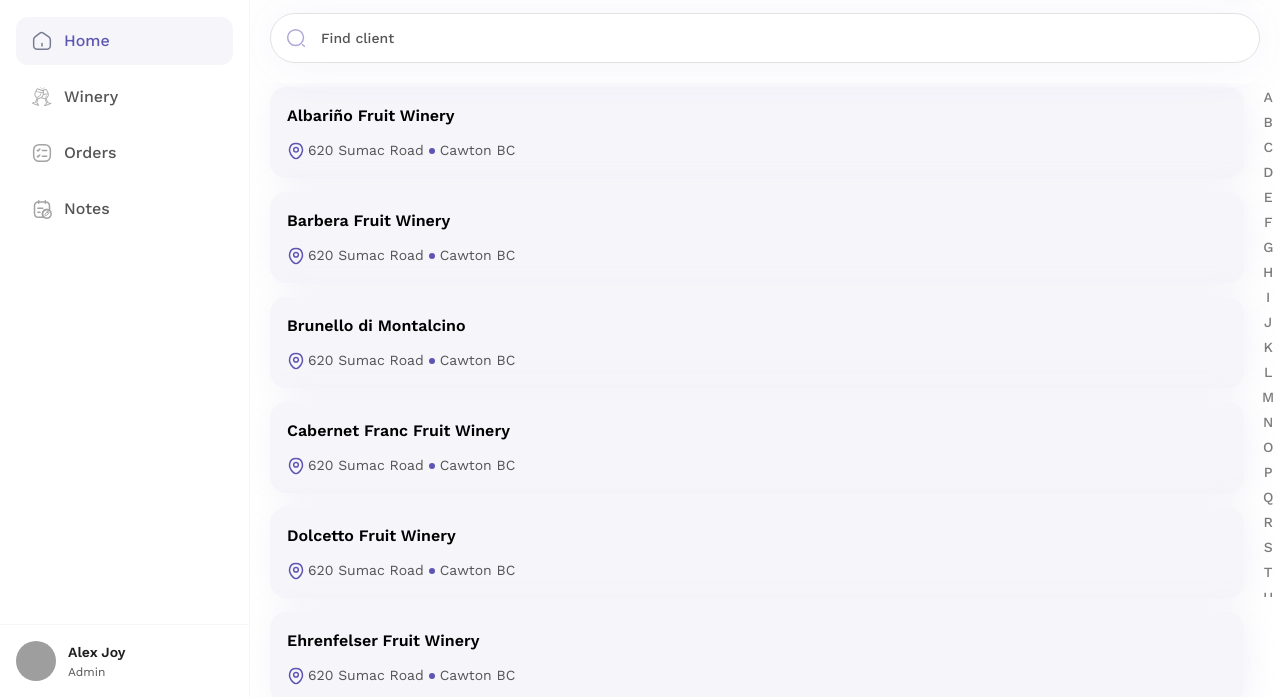
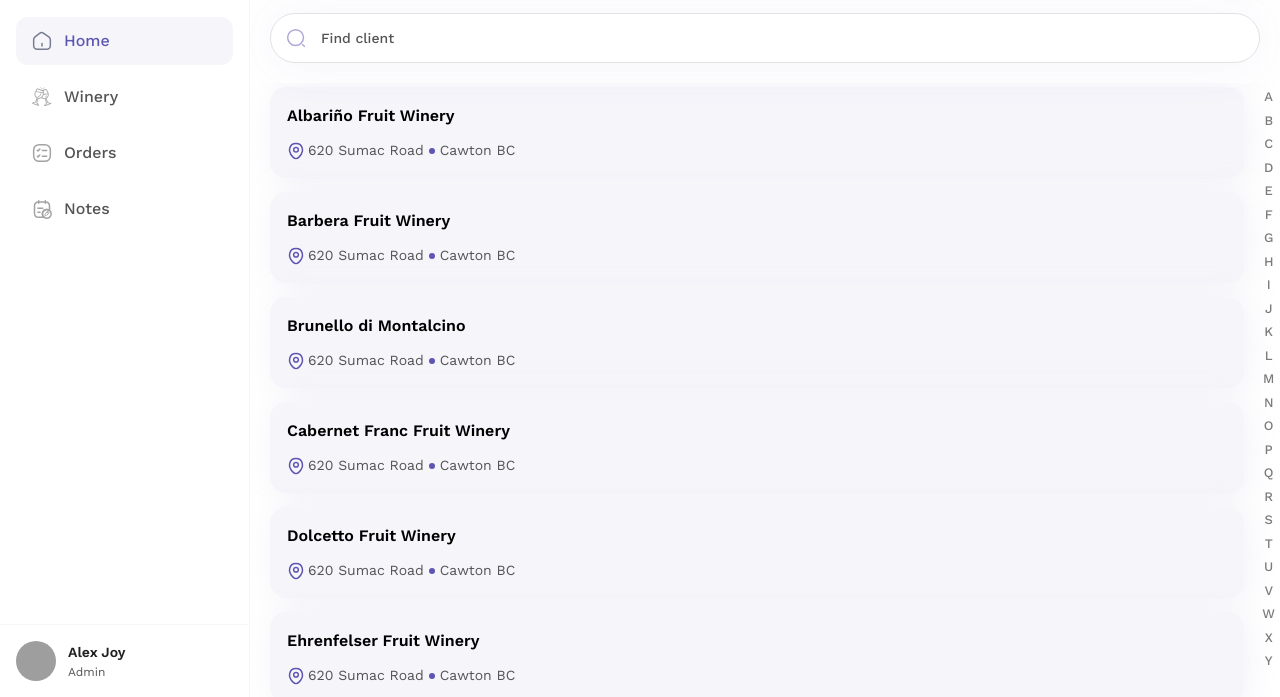
Before and after one commit to manikmt01/studio-excel, a website: page src/select-client.html in a window 1280 px wide. Shown: the part 103-800 px from the top of the page. Drawn offline with nearby package versions, Linux system fonts and the light colour scheme; grey boxes are pictures that could not be loaded.

Commit message:
feat: Add 'Select Client' and 'Change Password' pages, and refactor styling by replacing Tailwind configuration with new CSS files.

```diff
--- a/src/select-client.html
+++ b/src/select-client.html
@@ -264,59 +264,59 @@
 
             <!-- Alphabet Sidebar -->
             <aside
-                class="fixed right-[5px] top-[190px] bottom-[100px] flex flex-col justify-start overflow-y-auto no-scrollbar gap-[4px] items-center text-[10px] sm:text-[11px] md:text-[12px] xl:text-[14px] text-[#7B7B7B] font-medium z-50">
+                class="fixed right-[5px] top-[190px] bottom-[100px] lg:bottom-[20px] flex flex-col justify-start overflow-y-auto no-scrollbar gap-[2px] lg:gap-[4px] items-center text-[11px] sm:text-[11px] md:text-[12px] xl:text-[13px] text-[#7B7B7B] font-medium z-50">
                 <a href="#letter-A"
-                    class="transition-all duration-300 hover:text-[#5D55B2] hover:scale-150 hover:font-bold">A</a>
+                    class="transition-all duration-300 hover:text-[#5D55B2] hover:scale-125 hover:font-bold">A</a>
                 <a href="#letter-B"
-                    class="transition-all duration-300 hover:text-[#5D55B2] hover:scale-150 hover:font-bold">B</a>
+                    class="transition-all duration-300 hover:text-[#5D55B2] hover:scale-125 hover:font-bold">B</a>
                 <a href="#letter-C"
-                    class="transition-all duration-300 hover:text-[#5D55B2] hover:scale-150 hover:font-bold">C</a>
+                    class="transition-all duration-300 hover:text-[#5D55B2] hover:scale-125 hover:font-bold">C</a>
                 <a href="#letter-D"
-                    class="transition-all duration-300 hover:text-[#5D55B2] hover:scale-150 hover:font-bold">D</a>
+                    class="transition-all duration-300 hover:text-[#5D55B2] hover:scale-125 hover:font-bold">D</a>
                 <a href="#letter-E"
-                    class="transition-all duration-300 hover:text-[#5D55B2] hover:scale-150 hover:font-bold">E</a>
+                    class="transition-all duration-300 hover:text-[#5D55B2] hover:scale-125 hover:font-bold">E</a>
                 <a href="#letter-F"
-                    class="transition-all duration-300 hover:text-[#5D55B2] hover:scale-150 hover:font-bold">F</a>
+                    class="transition-all duration-300 hover:text-[#5D55B2] hover:scale-125 hover:font-bold">F</a>
                 <a href="#letter-G"
-                    class="transition-all duration-300 hover:text-[#5D55B2] hover:scale-150 hover:font-bold">G</a>
+                    class="transition-all duration-300 hover:text-[#5D55B2] hover:scale-125 hover:font-bold">G</a>
                 <a href="#letter-H"
-                    class="transition-all duration-300 hover:text-[#5D55B2] hover:scale-150 hover:font-bold">H</a>
+                    class="transition-all duration-300 hover:text-[#5D55B2] hover:scale-125 hover:font-bold">H</a>
                 <a href="#letter-I"
-                    class="transition-all duration-300 hover:text-[#5D55B2] hover:scale-150 hover:font-bold">I</a>
+                    class="transition-all duration-300 hover:text-[#5D55B2] hover:scale-125 hover:font-bold">I</a>
                 <a href="#letter-J"
-                    class="transition-all duration-300 hover:text-[#5D55B2] hover:scale-150 hover:font-bold">J</a>
+                    class="transition-all duration-300 hover:text-[#5D55B2] hover:scale-125 hover:font-bold">J</a>
                 <a href="#letter-K"
-                    class="transition-all duration-300 hover:text-[#5D55B2] hover:scale-150 hover:font-bold">K</a>
+                    class="transition-all duration-300 hover:text-[#5D55B2] hover:scale-125 hover:font-bold">K</a>
                 <a href="#letter-L"
-                    class="transition-all duration-300 hover:text-[#5D55B2] hover:scale-150 hover:font-bold">L</a>
+                    class="transition-all duration-300 hover:text-[#5D55B2] hover:scale-125 hover:font-bold">L</a>
                 <a href="#letter-M"
-                    class="transition-all duration-300 hover:text-[#5D55B2] hover:scale-150 hover:font-bold">M</a>
+                    class="transition-all duration-300 hover:text-[#5D55B2] hover:scale-125 hover:font-bold">M</a>
                 <a href="#letter-N"
-                    class="transition-all duration-300 hover:text-[#5D55B2] hover:scale-150 hover:font-bold">N</a>
+                    class="transition-all duration-300 hover:text-[#5D55B2] hover:scale-125 hover:font-bold">N</a>
                 <a href="#letter-O"
-                    class="transition-all duration-300 hover:text-[#5D55B2] hover:scale-150 hover:font-bold">O</a>
+                    class="transition-all duration-300 hover:text-[#5D55B2] hover:scale-125 hover:font-bold">O</a>
                 <a href="#letter-P"
-                    class="transition-all duration-300 hover:text-[#5D55B2] hover:scale-150 hover:font-bold">P</a>
+                    class="transition-all duration-300 hover:text-[#5D55B2] hover:scale-125 hover:font-bold">P</a>
                 <a href="#letter-Q"
-                    class="transition-all duration-300 hover:text-[#5D55B2] hover:scale-150 hover:font-bold">Q</a>
+                    class="transition-all duration-300 hover:text-[#5D55B2] hover:scale-125 hover:font-bold">Q</a>
                 <a href="#letter-R"
-                    class="transition-all duration-300 hover:text-[#5D55B2] hover:scale-150 hover:font-bold">R</a>
+                    class="transition-all duration-300 hover:text-[#5D55B2] hover:scale-125 hover:font-bold">R</a>
                 <a href="#letter-S"
-                    class="transition-all duration-300 hover:text-[#5D55B2] hover:scale-150 hover:font-bold">S</a>
+                    class="transition-all duration-300 hover:text-[#5D55B2] hover:scale-125 hover:font-bold">S</a>
                 <a href="#letter-T"
-                    class="transition-all duration-300 hover:text-[#5D55B2] hover:scale-150 hover:font-bold">T</a>
+                    class="transition-all duration-300 hover:text-[#5D55B2] hover:scale-125 hover:font-bold">T</a>
                 <a href="#letter-U"
-                    class="transition-all duration-300 hover:text-[#5D55B2] hover:scale-150 hover:font-bold">U</a>
+                    class="transition-all duration-300 hover:text-[#5D55B2] hover:scale-125 hover:font-bold">U</a>
                 <a href="#letter-V"
-                    class="transition-all duration-300 hover:text-[#5D55B2] hover:scale-150 hover:font-bold">V</a>
+                    class="transition-all duration-300 hover:text-[#5D55B2] hover:scale-125 hover:font-bold">V</a>
                 <a href="#letter-W"
-                    class="transition-all duration-300 hover:text-[#5D55B2] hover:scale-150 hover:font-bold">W</a>
+                    class="transition-all duration-300 hover:text-[#5D55B2] hover:scale-125 hover:font-bold">W</a>
                 <a href="#letter-X"
-                    class="transition-all duration-300 hover:text-[#5D55B2] hover:scale-150 hover:font-bold">X</a>
+                    class="transition-all duration-300 hover:text-[#5D55B2] hover:scale-125 hover:font-bold">X</a>
                 <a href="#letter-Y"
-                    class="transition-all duration-300 hover:text-[#5D55B2] hover:scale-150 hover:font-bold">Y</a>
+                    class="transition-all duration-300 hover:text-[#5D55B2] hover:scale-125 hover:font-bold">Y</a>
                 <a href="#letter-Z"
-                    class="transition-all duration-300 hover:text-[#5D55B2] hover:scale-150 hover:font-bold">Z</a>
+                    class="transition-all duration-300 hover:text-[#5D55B2] hover:scale-125 hover:font-bold">Z</a>
             </aside>
         </section>
 
--- a/src/styles/input.css
+++ b/src/styles/input.css
@@ -1,6 +1,8 @@
-@tailwind base;
-@tailwind components;
-@tailwind utilities;
+@import "tailwindcss";
+
+@theme {
+  --font-work-sans: "Work Sans", sans-serif;
+}
 
 @layer components {
   .active-ft span {
@@ -34,7 +36,11 @@
   background: linear-gradient(180deg, #5d55b2 0%, #746bd2 100%);
 }
 .whitetrans {
-background: linear-gradient(180deg, rgba(255, 255, 255, 0.8) 0%, #FFFFFF 117.86%);
+  background: linear-gradient(
+    180deg,
+    rgba(255, 255, 255, 0.8) 0%,
+    #ffffff 117.86%
+  );
 }
 .shadow-ma {
   box-shadow: 4px 3px 32px rgba(204, 202, 223, 0.26);
--- a/tailwind.config.js
+++ /dev/null
@@ -1,12 +0,0 @@
-/** @type {import('tailwindcss').Config} */
-module.exports = {
-  content: ["./src/**/*.{html,js}"],
-  theme: {
-    extend: {
-      fontFamily: {
-        "work-sans": ['"Work Sans"', "sans-serif"],
-      },
-    },
-  },
-  plugins: [],
-};
```
Also changed, not shown: package.json (+5 -2 lines), src/change-password.html (+5 -4 lines), src/css/style.css, 1 other file.
